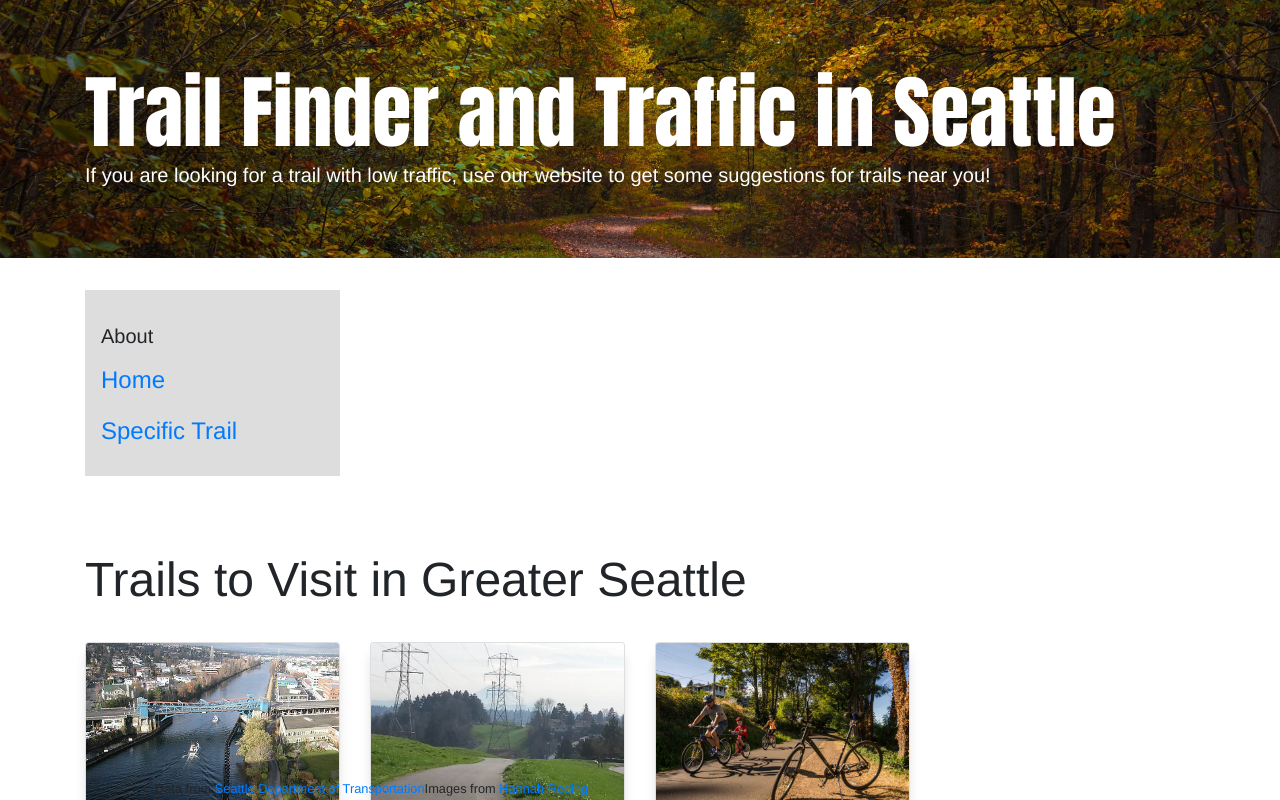
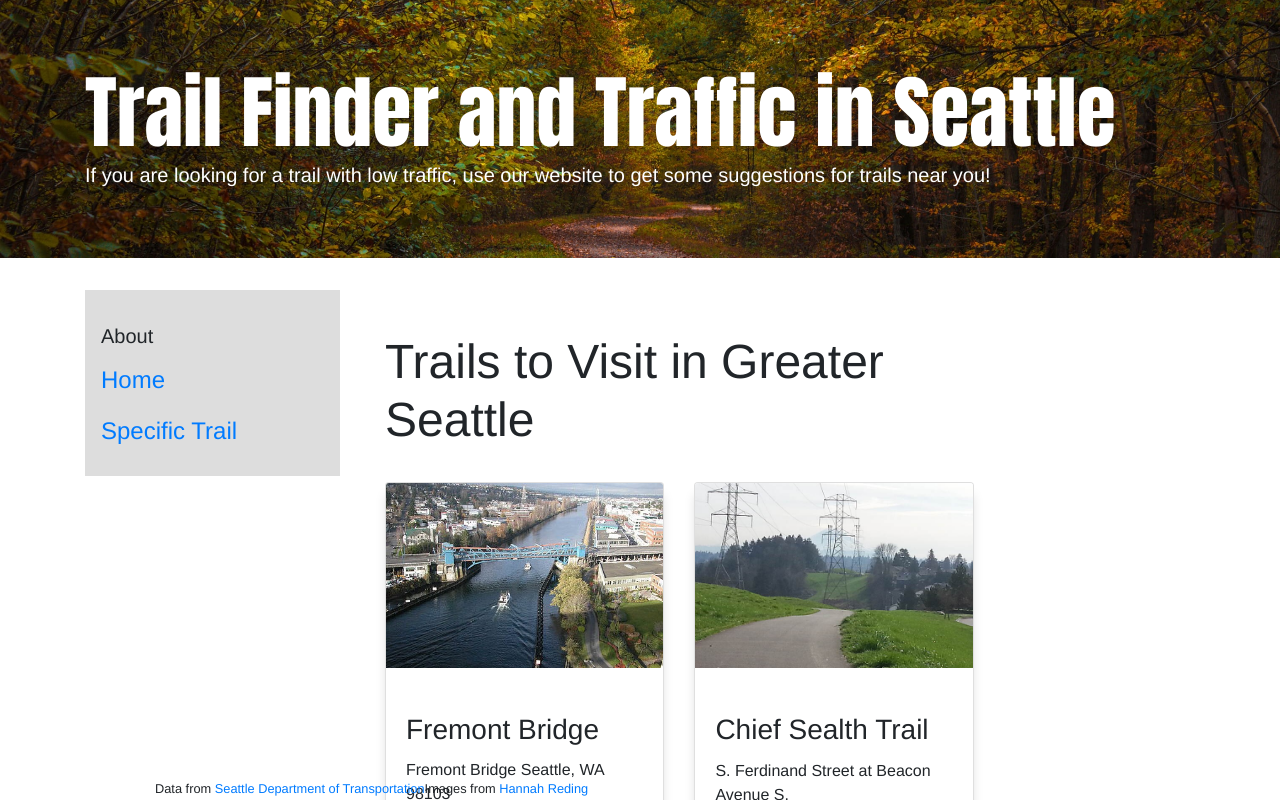
Before and after one commit to info340-au20/project-2-kshruti99, a React (Create React App) app: page / in a window 1280 px wide. Shown: the top 800 px of the page. Built offline with nearby package versions, Linux system fonts and the light colour scheme.

Commit message:
switch between specifc trail and cards

```diff
--- a/src/App.js
+++ b/src/App.js
@@ -18,7 +18,7 @@ function App(props) {
     allTrails.push(props.info[trail].trailName);
   }*/
 
-  //const renderTrailList = (renderProps) => <TrailList {...renderProps} trails={props.info} />
+  const renderTrailList = (renderProps) => <TrailList {...renderProps} trails={props.info} />
 
   return (
     <div>
@@ -36,16 +36,17 @@ function App(props) {
       <div className="row">
           <div className="col-3">
             <AboutNav />
+            {/*<Search />*/}
           </div>
           <div className="col-9">
             <Switch>
-              {/*<Route exact path="/" render={renderTrailList}/>*/}
-              <Route exact path="/"/>
+              <Route exact path="/" render={renderTrailList}/>
+              {/*<Route exact path="/"/>*/}
               <Route path="/AboutTrail"component={AboutTrail}/>
               <Redirect to="/"/>
             </Switch>
           </div>
-          <TrailList trails={props.info}/>
+          {/*<TrailList trails={props.info}/>*/}
         </div>
       </main>
 
@@ -57,6 +58,7 @@ function App(props) {
     </div>
   );
 }
+
 
 function AboutNav() {
   return (
```
Also changed, not shown: 1 other file (tests, documents, lock files or other folders).
